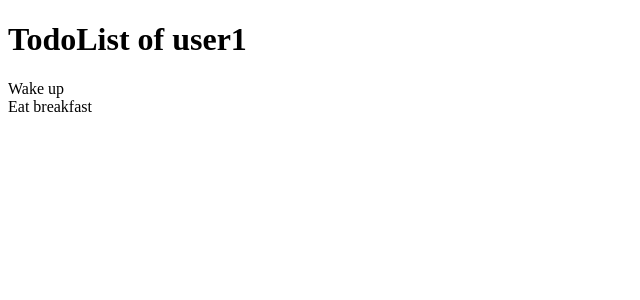
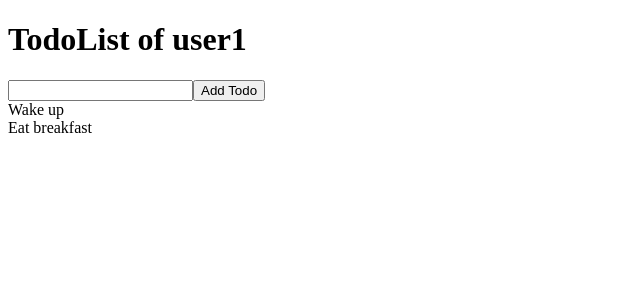
Before and after one commit to rvvergara/todolist-frontend-igaku, a React (Create React App) app: page / in a window 1280 px wide. Shown: the top 300 px of the page, without its empty margins (0-640 px from the left). Built offline with nearby package versions, Linux system fonts and the light colour scheme.

Commit message:
Create TodoForm and render in App

```diff
--- a/src/components/App.js
+++ b/src/components/App.js
@@ -1,6 +1,7 @@
 import React from 'react';
 import { Provider } from 'react-redux';
 import TodoList from './TodoList';
+import TodoForm from './TodoForm';
 import configureStore from '../store/configureStore';
 import users from '../dummy-data/users';
 
@@ -13,6 +14,7 @@ const App = () => (
       {' '}
       {users[0].username}
     </h1>
+    <TodoForm />
     <TodoList user={users[0]} />
   </Provider>
 );
--- /dev/null
+++ b/src/components/TodoForm.js
@@ -0,0 +1,43 @@
+import React, { useState } from 'react';
+import PropTypes from 'prop-types';
+import { connect } from 'react-redux';
+import uuid from 'uuid';
+import { createTodo } from '../store/actions/todos';
+
+const TodoForm = ({ createTodo }) => {
+  const [description, setDescription] = useState('');
+
+  const handleChange = e => setDescription(e.target.value);
+
+  const handleSubmit = e => {
+    e.preventDefault();
+    const newTodo = {
+      _id: uuid(),
+      description,
+    };
+    createTodo(newTodo);
+  };
+
+  return (
+    <form>
+      <input
+        type="text"
+        value={description}
+        onChange={handleChange}
+      />
+      <button
+        type="submit"
+        onClick={handleSubmit}
+      >
+        Add Todo
+      </button>
+    </form>
+  );
+};
+
+
+TodoForm.propTypes = {
+  createTodo: PropTypes.func.isRequired,
+};
+
+export default connect(null, { createTodo })(TodoForm);
```
Also changed, not shown: .eslintrc.json.
